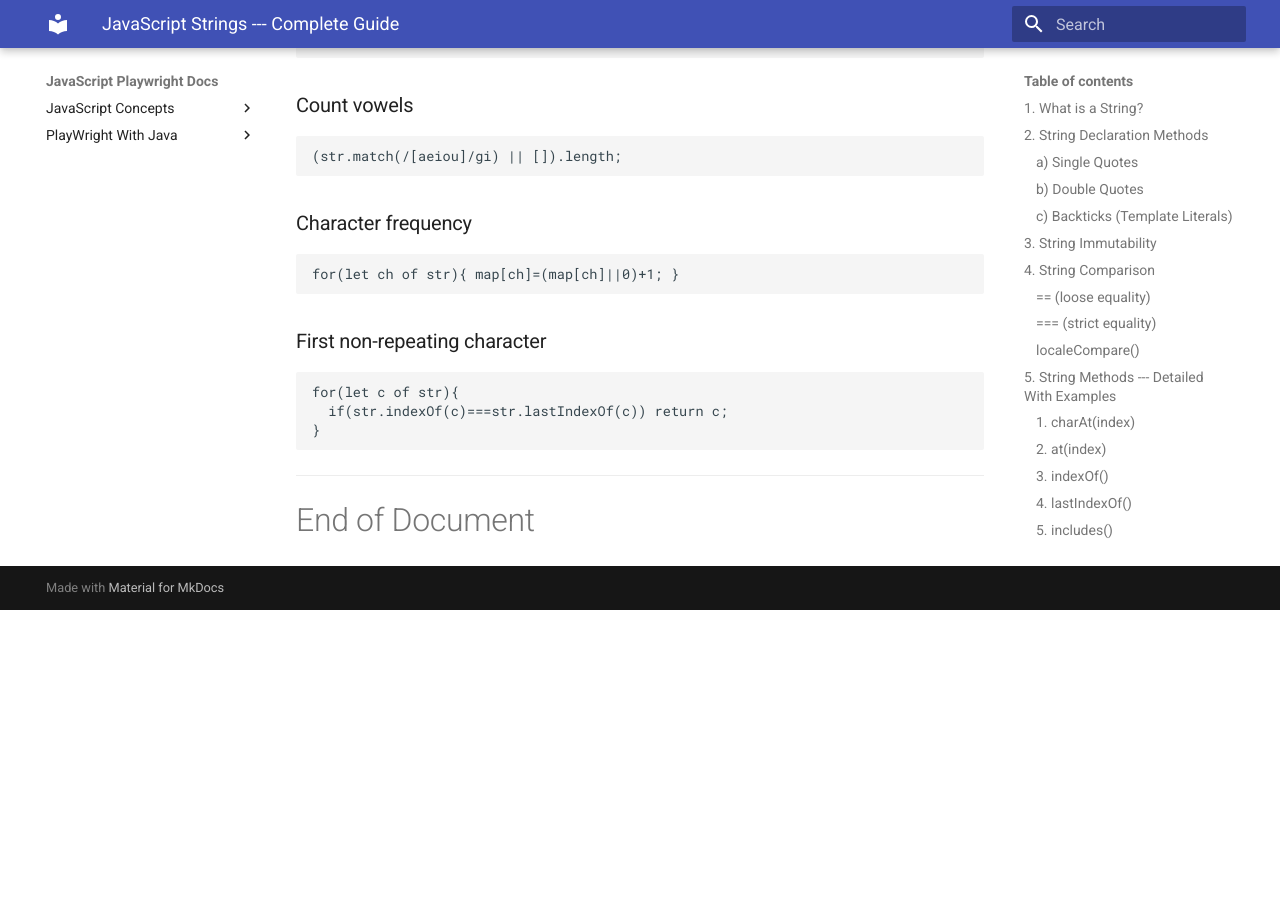
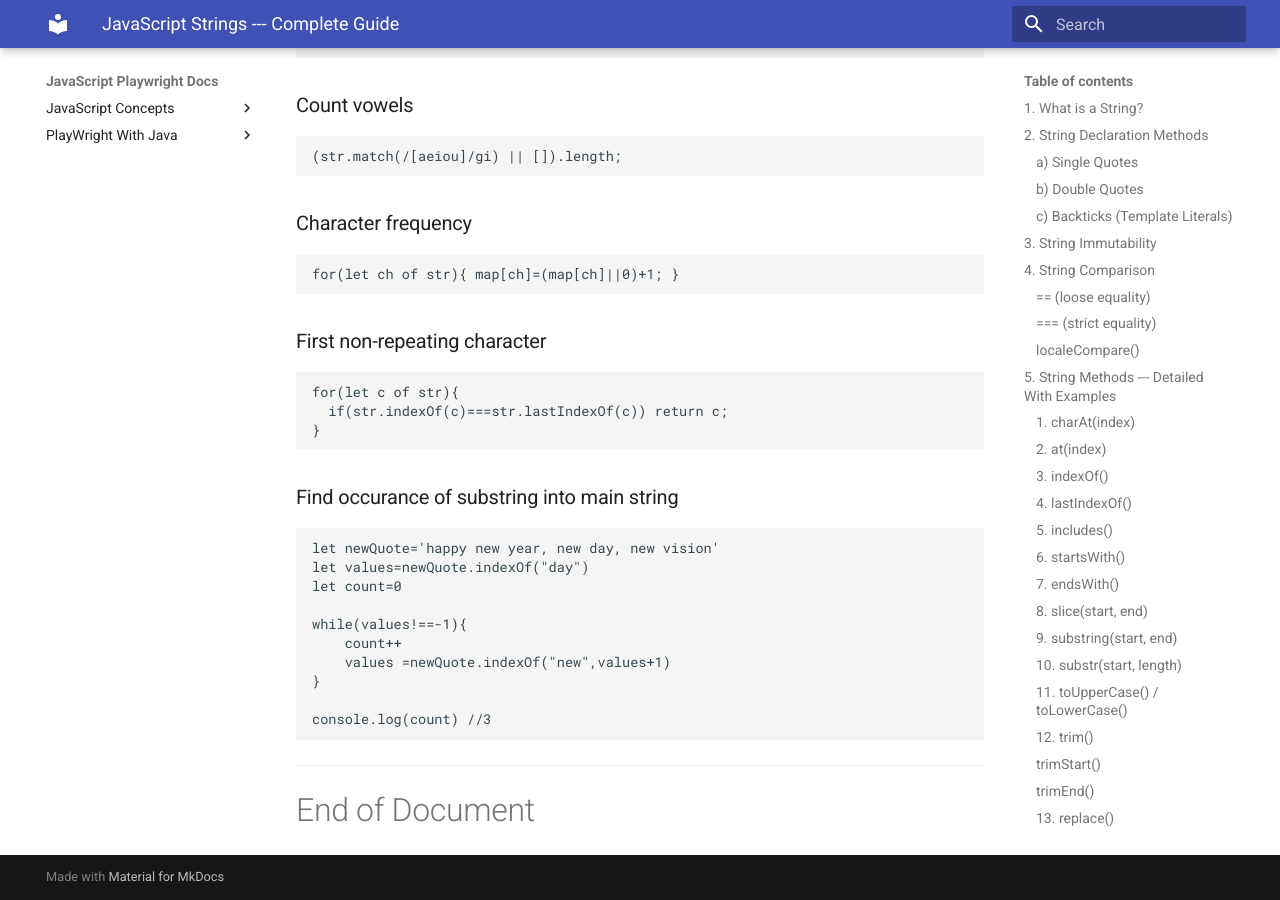
Before and after one commit to Play-Wright-course/automation-testing, an MkDocs documentation site: the page built from docs/javascriptConcepts/string -in-js.md, in a window 1280 px wide and 900 px high, scrolled down 7590 px. Built offline with MkDocs 1.6.1 and Material for MkDocs 9.7.7, drawn with Linux system fonts in a browser that asks for light colours; before the commit the page ends 8200 px from its top, so only the background shows below that.

Commit message:
Update string -in-js.md

````diff
--- a/docs/javascriptConcepts/string -in-js.md
+++ b/docs/javascriptConcepts/string -in-js.md
@@ -385,6 +385,21 @@
 }
 ```
 
+### Find occurance of substring into main string
+
+```
+let newQuote='happy new year, new day, new vision'
+let values=newQuote.indexOf("day")
+let count=0
+
+while(values!==-1){
+    count++
+    values =newQuote.indexOf("new",values+1)
+}
+
+console.log(count) //3
+```
+
 ------------------------------------------------------------------------
 
 # End of Document
````
